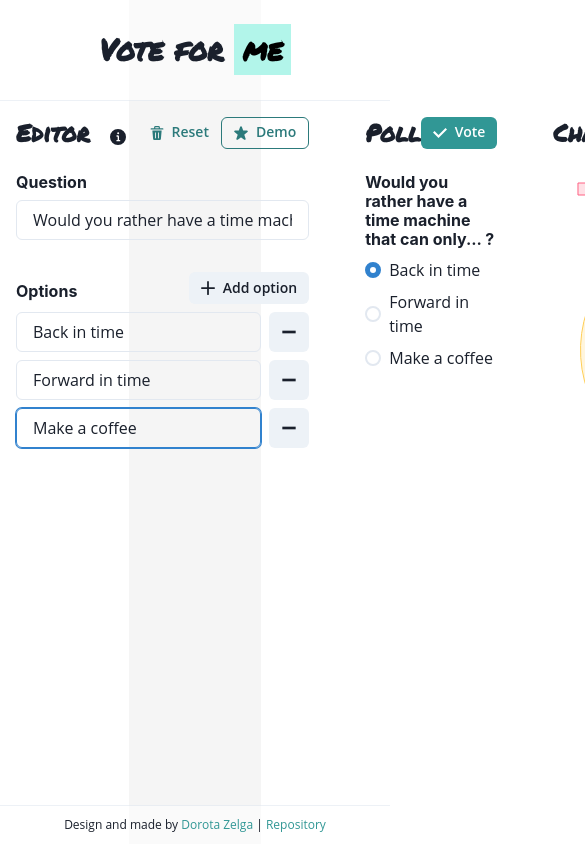
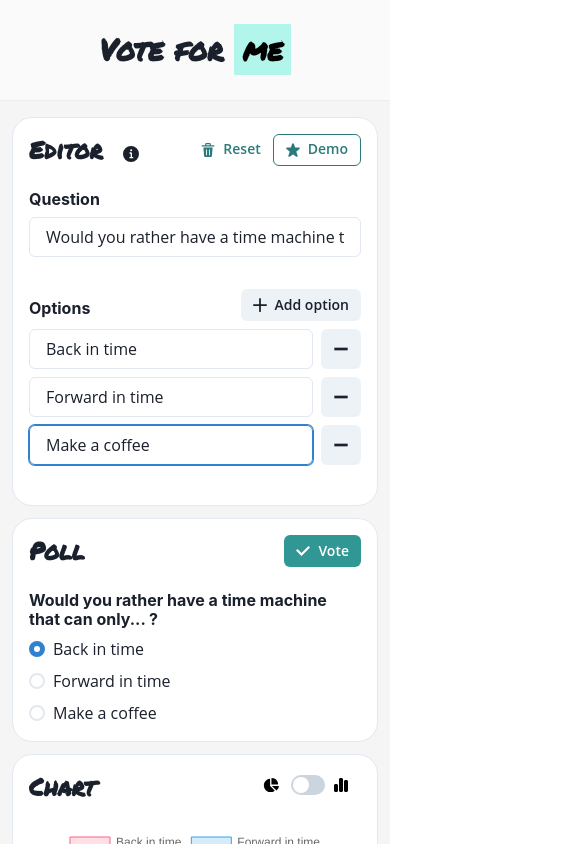
Before and after one commit to wroclawianka/vote-for-me, a React (Create React App) app: page / in a window 390 px wide. Shown: the top 844 px of the page, 585 px wide, since content can reach past the window. Built offline with nearby package versions, Linux system fonts and the light colour scheme.

Commit message:
responsivne styles added

```diff
--- a/src/App.tsx
+++ b/src/App.tsx
@@ -4,6 +4,7 @@ import { Provider } from 'react-redux';
 import { theme } from './application.theme';
 import { Chart, Editor, Layout, MainGrid, Poll } from './components';
 import store from './store';
+import { ContentSection } from './components/design-system/content-section';
 
 function App() {
   ChartJS.register(...registerables);
@@ -13,15 +14,15 @@ function App() {
       <ChakraProvider theme={theme}>
         <Layout>
           <MainGrid>
-            <GridItem w="100%">
+            <ContentSection>
               <Editor />
-            </GridItem>
-            <GridItem w="100%">
+            </ContentSection>
+            <ContentSection>
               <Poll />
-            </GridItem>
-            <GridItem w="100%">
+            </ContentSection>
+            <ContentSection>
               <Chart />
-            </GridItem>
+            </ContentSection>
           </MainGrid>
         </Layout>
       </ChakraProvider>
--- a/src/application.theme.ts
+++ b/src/application.theme.ts
@@ -10,5 +10,10 @@ export const theme = extendTheme({
     ...pollTheme,
     ...editorTheme,
     ...chartTheme
+  },
+  breakpoints: {
+    sm: '320px',
+    md: '768px',
+    lg: '960px'
   }
 });
--- /dev/null
+++ b/src/components/design-system/content-section/content-section.component.tsx
@@ -0,0 +1,10 @@
+import { GridItem, useMultiStyleConfig } from '@chakra-ui/react';
+import { FunctionComponent } from 'react';
+
+type Props = React.PropsWithChildren;
+
+export const ContentSection: FunctionComponent<Props> = ({ children }) => {
+  const style = useMultiStyleConfig('content-section', {});
+
+  return <GridItem sx={style.root}>{children}</GridItem>;
+};
--- /dev/null
+++ b/src/components/design-system/content-section/content-section.theme.ts
@@ -0,0 +1,16 @@
+export const contentSectionTheme = {
+  'content-section': {
+    parts: ['root'],
+    baseStyle: {
+      root: {
+        bg: 'white',
+        minW: { base: '100%', lg: '1/3' },
+        pt: '4',
+        pb: '4',
+        borderRadius: '20px',
+        border: '1px solid',
+        borderColor: 'gray.200'
+      }
+    }
+  }
+};
--- /dev/null
+++ b/src/components/design-system/content-section/index.ts
@@ -0,0 +1,2 @@
+export * from './content-section.component';
+export * from './content-section.theme';
--- a/src/components/design-system/design-system.theme.ts
+++ b/src/components/design-system/design-system.theme.ts
@@ -1,3 +1,4 @@
+import { contentSectionTheme } from './content-section';
 import { footerTheme } from './footer';
 import { headerTheme } from './header';
 import { headingTheme } from './heading';
@@ -9,5 +10,6 @@ export const designSystemTheme = {
   ...headerTheme,
   ...footerTheme,
   ...headingTheme,
-  ...mainGridTheme
+  ...mainGridTheme,
+  ...contentSectionTheme
 };
--- a/src/components/design-system/layout/layout.theme.ts
+++ b/src/components/design-system/layout/layout.theme.ts
@@ -4,8 +4,7 @@ export const layoutTheme = {
     baseStyle: {
       mainContainer: {
         minHeight: '100%',
-        background:
-          'linear-gradient(90deg, white 33%, RGBA(0, 0, 0, 0.04) 33% 67%, white 33%)'
+        background: 'RGBA(0, 0, 0, 0.04)'
       },
       mainPage: {
         flex: 1,
--- a/src/components/design-system/main-grid/main-grid.component.tsx
+++ b/src/components/design-system/main-grid/main-grid.component.tsx
@@ -9,7 +9,10 @@ export const MainGrid: FunctionComponent<Props> = ({ children }) => {
   const style = useMultiStyleConfig('main-grid', {});
 
   return (
-    <Grid sx={style.root} templateColumns={'repeat(3, 1fr)'}>
+    <Grid
+      sx={style.root}
+      templateColumns={{ md: 'repeat(1, 1fr)', lg: 'repeat(3, 1fr)' }}
+    >
       {children}
     </Grid>
   );
--- a/src/components/design-system/main-grid/main-grid.theme.ts
+++ b/src/components/design-system/main-grid/main-grid.theme.ts
@@ -3,8 +3,10 @@ export const mainGridTheme = {
     parts: ['root'],
     baseStyle: {
       root: {
-        gap: 6,
-        height: '100%'
+        gap: 3,
+        height: '100%',
+        mr: 3,
+        ml: 3
       }
     }
   }
```
